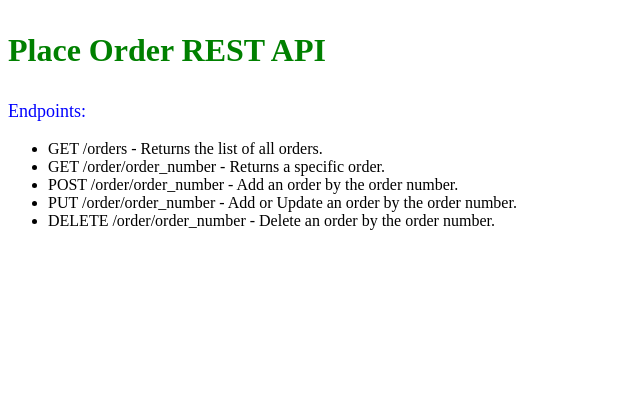
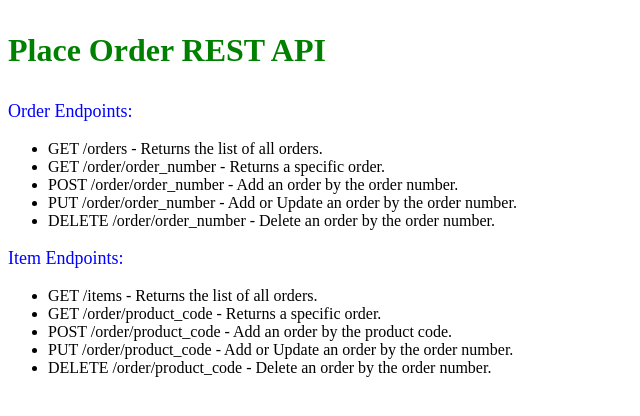
Before and after one commit to pshkrh/rest-api, a Flask app: page / in a window 1280 px wide. Shown: the top 416 px of the page, without its empty margins (0-640 px from the left). Run offline with Flask 2, Linux system fonts and the light colour scheme; parts of the project's set-up code (start-up, migrations or seed data) failed here and were passed over.

Commit message:
Add item endpoints info in html page

```diff
--- a/templates/index.html
+++ b/templates/index.html
@@ -10,8 +10,7 @@
 <body>
     <p class="title"><b>Place Order REST API</b></p>
 
-    <p class="endp">Endpoints:</p>
-
+    <p class="endp">Order Endpoints:</p>
     <ul>
         <li>GET /orders - Returns the list of all orders.</li>
         <li>GET /order/order_number - Returns a specific order.</li>
@@ -19,5 +18,15 @@
         <li>PUT /order/order_number - Add or Update an order by the order number.</li>
         <li>DELETE /order/order_number - Delete an order by the order number.</li>
       </ul>
+
+    <p class="endp">Item Endpoints:</p>
+    <ul>
+        <li>GET /items - Returns the list of all orders.</li>
+        <li>GET /order/product_code - Returns a specific order.</li>
+        <li>POST /order/product_code - Add an order by the product code.</li>
+        <li>PUT /order/product_code - Add or Update an order by the order number.</li>
+        <li>DELETE /order/product_code - Delete an order by the order number.</li>
+    </ul>
+
 </body>
 </html>
```
